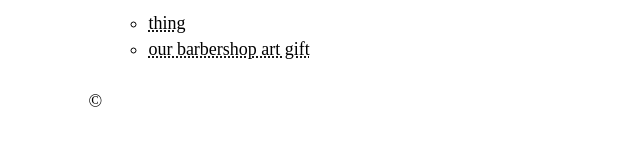
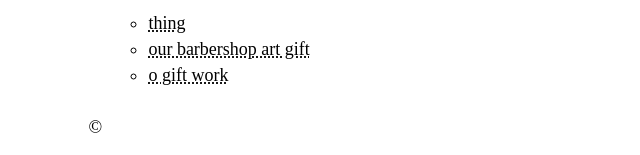
Before and after one commit to yulimsong/yulimsong.github.io, a plain HTML site: page index.html in a window 1280 px wide. Shown: the part 312-467 px from the top of the page, without its empty margins (0-640 px from the left). Drawn offline with Linux system fonts and the light colour scheme.

Commit message:
Update index.html
adding the list of ogift

```diff
--- a/index.html
+++ b/index.html
@@ -30,6 +30,7 @@
         <ul>
           <li><a href="cowork/thing/thing.html" style="text-decoration-style:dotted;color:black;" target="_blank">thing</a></li>
 	  <li><a href="https://ourbarber.shop" style="text-decoration-style:dotted;color:black;" target="_blank">our barbershop art gift</a></li>
+	  <li><a href="https://ogift.work" style="text-decoration-style:dotted;color:black;" target="_blank">o gift work</a></li>
         </ul>
       </li>
       <br>
```
